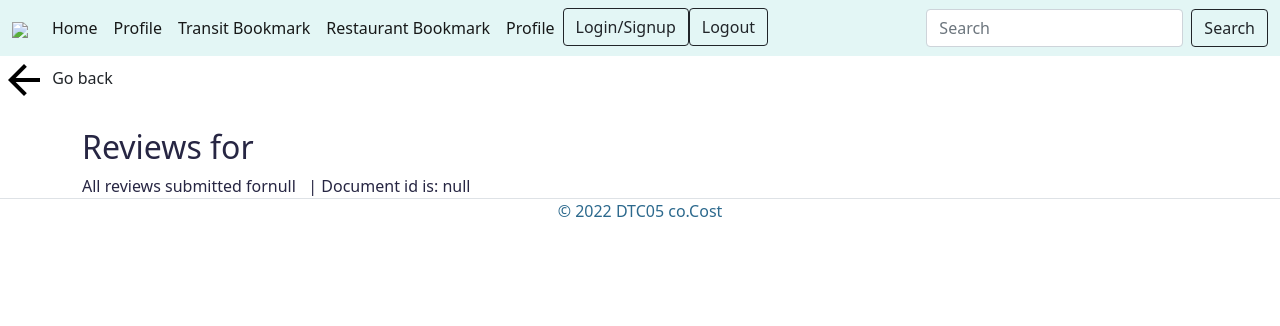
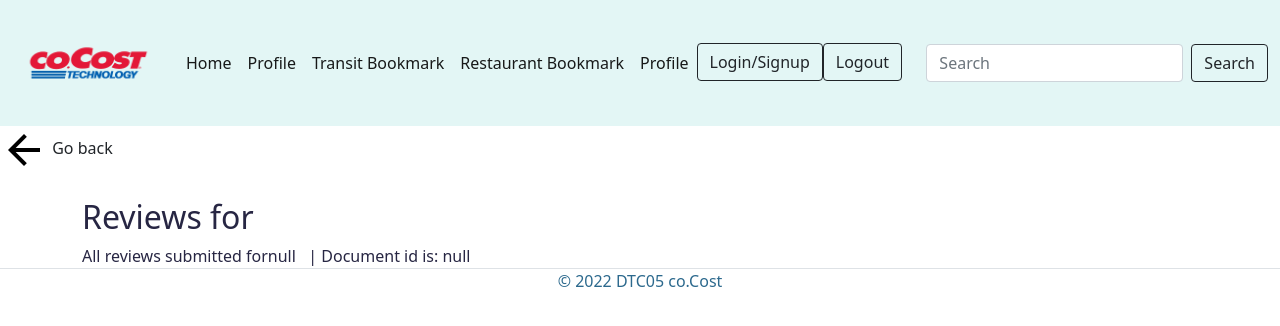
Before and after one commit to jyoonbcit/1800_202230_DTC05, a plain HTML site: page restaurants/each_restaurant.html in a window 1280 px wide. Drawn offline with nearby package versions, Linux system fonts and the light colour scheme; no server answers.

Commit message:
fix image path

```diff
--- a/restaurants/each_restaurant.html
+++ b/restaurants/each_restaurant.html
@@ -51,10 +51,11 @@
     <nav class="navbar navbar-expand-lg navbar-light">
         <div class="container-fluid">
             <a class="navbar-brand" href="../main.html">
-                <img src="./images/Cocost_logo.png" height="100">
+                <img src="../images/Cocost_logo.png" height="100">
             </a>
-            <button class="navbar-toggler" type="button" data-bs-toggle="collapse" data-bs-target="#navbarSupportedContent"
-                aria-controls="navbarSupportedContent" aria-expanded="false" aria-label="Toggle navigation">
+            <button class="navbar-toggler" type="button" data-bs-toggle="collapse"
+                data-bs-target="#navbarSupportedContent" aria-controls="navbarSupportedContent" aria-expanded="false"
+                aria-label="Toggle navigation">
                 <span class="navbar-toggler-icon"></span>
             </button>
             <div class="collapse navbar-collapse" id="navbarSupportedContent">
@@ -83,7 +84,8 @@
                     </li>
                 </ul>
                 <form class="d-flex">
-                    <input class="form-control me-2" type="search" placeholder="Search" aria-label="Search" id="mySearch">
+                    <input class="form-control me-2" type="search" placeholder="Search" aria-label="Search"
+                        id="mySearch">
                     <button class="btn btn-outline-dark" type="submit">Search</button>
                 </form>
             </div>
```
